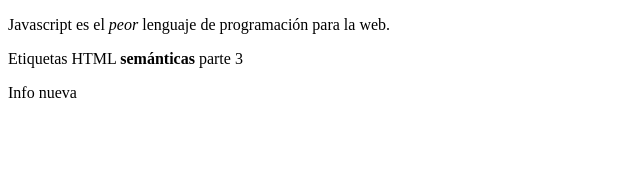
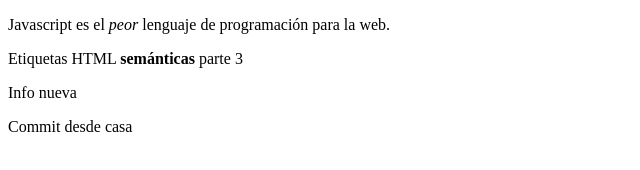
Before and after one commit to Roberprofe/ejemplogit-19, a plain HTML site: page index.html in a window 1280 px wide. Shown: the whole page, without its empty margins (0-640 px from the left). Drawn offline with Linux system fonts and the light colour scheme.

Commit message:
commit desde casa

```diff
--- a/index.html
+++ b/index.html
@@ -10,5 +10,6 @@
 
     Etiquetas HTML <strong>semánticas</strong> parte 3
     <p>Info nueva</p>
+    <p>Commit desde casa</p>
 </body>
 </html>
```
